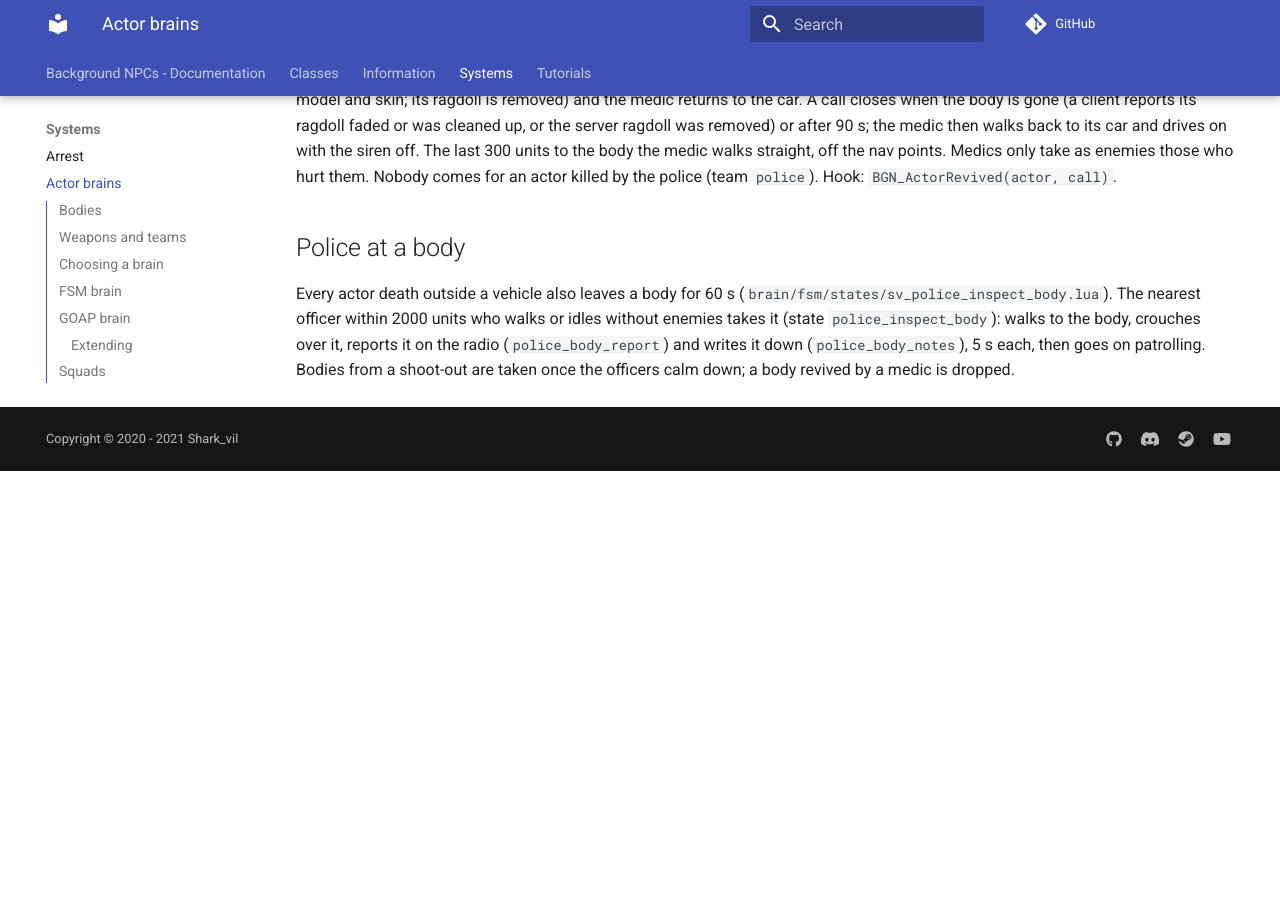
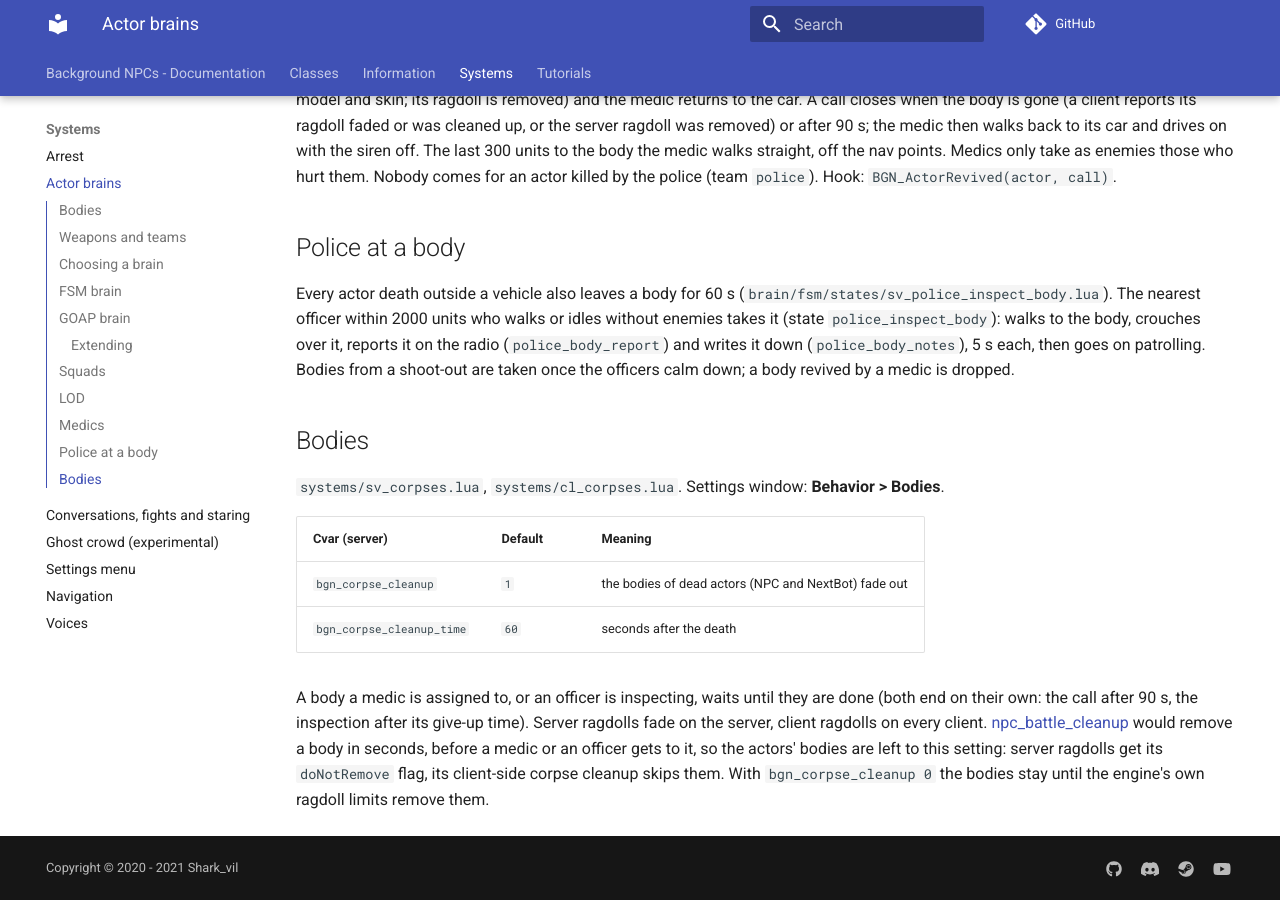
Before and after one commit to Shark-vil/background-citizens, an MkDocs documentation site: the page built from docs/systems/brains.md, in a window 1280 px wide and 900 px high, scrolled down 2393 px. Built offline with MkDocs 1.6.1 and Material for MkDocs 9.7.7, drawn with Linux system fonts in a browser that asks for light colours; comment, search, counter and statistics services are not loaded; before the commit the page ends 2864 px from its top, so only the background shows below that.

Commit message:
Corpse cleanup with npc_battle_cleanup protection, smoother NPC animations, new overhead lines
- Bodies of dead actors fade out after bgn_corpse_cleanup_time (bgn_corpse_cleanup, menu Behavior > Bodies),
  waiting for a medic or an officer busy with the body; npc_battle_cleanup leaves actor bodies alone
- NPC static animations no longer restart the schedule/sequence every tick (frame flicker)
- Police combat voice lines: 12 s cooldown per officer instead of a 50% chance on every hit
- NextBot gangsters can surrender to the police again (attacker:IsNPC check)
- Overhead lines: name plate in the team color, word wrap, fade/rise

Co-Authored-By: Claude Opus 5.5 <noreply@anthropic.com>

```diff
--- a/docs/systems/brains.md
+++ b/docs/systems/brains.md
@@ -105,3 +105,19 @@ The nearest officer within 2000 units who walks or idles without enemies takes i
 walks to the body, crouches over it, reports it on the radio (`police_body_report`) and writes it down
 (`police_body_notes`), 5 s each, then goes on patrolling. Bodies from a shoot-out are taken once the officers
 calm down; a body revived by a medic is dropped.
+
+## Bodies
+
+`systems/sv_corpses.lua`, `systems/cl_corpses.lua`. Settings window: **Behavior > Bodies**.
+
+| Cvar (server) | Default | Meaning |
+|---|---|---|
+| `bgn_corpse_cleanup` | `1` | the bodies of dead actors (NPC and NextBot) fade out |
+| `bgn_corpse_cleanup_time` | `60` | seconds after the death |
+
+A body a medic is assigned to, or an officer is inspecting, waits until they are done (both end on their own:
+the call after 90 s, the inspection after its give-up time). Server ragdolls fade on the server, client ragdolls
+on every client. [npc_battle_cleanup](https://steamcommunity.com/sharedfiles/filedetails/?id=2120936972) would
+remove a body in seconds, before a medic or an officer gets to it, so the actors' bodies are left to this
+setting: server ragdolls get its `doNotRemove` flag, its client-side corpse cleanup skips them.
+With `bgn_corpse_cleanup 0` the bodies stay until the engine's own ragdoll limits remove them.
```
Also changed, not shown: docs/systems/arrest.md (+2 -1 lines), 14 other files.
